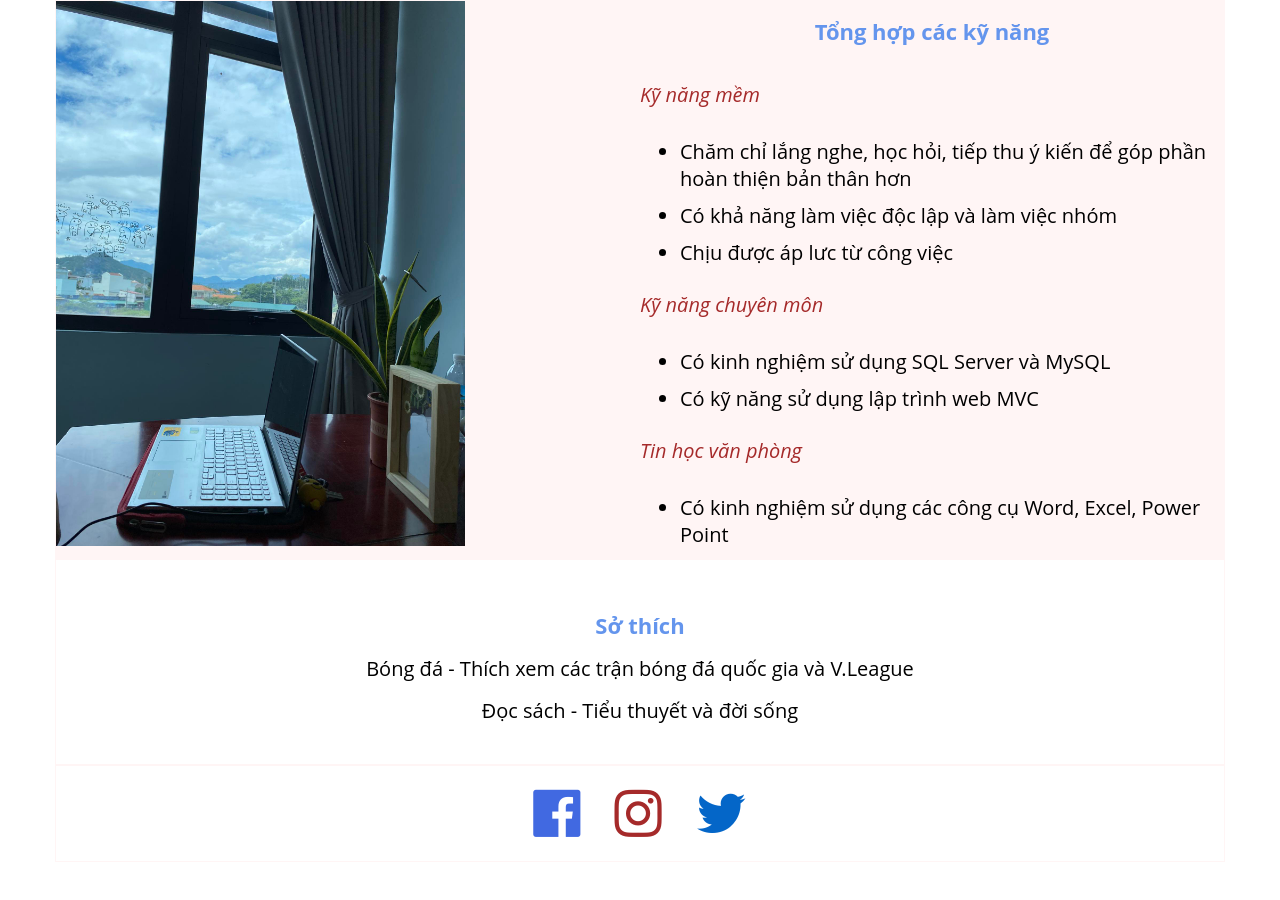
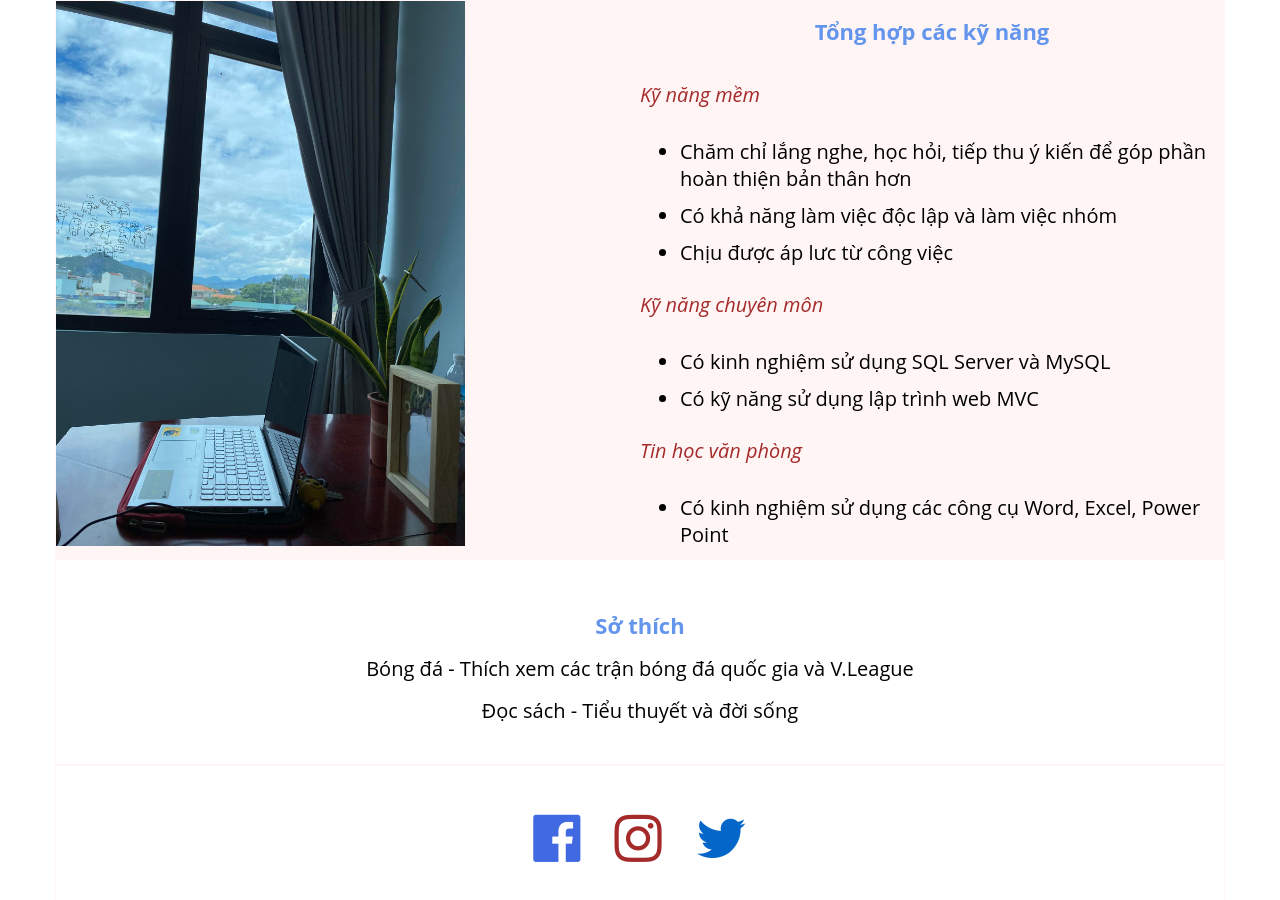
Before and after one commit to NgocDieu1101/TuyenDungVNPT, a plain HTML site: page CV.html in a window 1280 px wide. Shown: the part 1971-2871 px from the top of the page. Before the commit the page ends 2833 px from the top, so only its background shows below. Drawn offline with Linux system fonts and the light colour scheme.

Commit message:
Update code

```diff
--- a/asset/css/style.css
+++ b/asset/css/style.css
@@ -1131,7 +1131,6 @@ p {
   border: 1px solid #fff5f5;
   text-align: center;
   background-color:#fff;
-
 }
 
 .liking p {
@@ -1145,7 +1144,7 @@ p {
   border: 1px solid #fff5f5;
   width: 100%;
   text-align: center;
-  padding: 20px 0;
+  padding: 50px 0;
 }
 .icon a {
   color:rgba(0, 0, 0, 0.6);
@@ -1154,17 +1153,24 @@ p {
 }
 .icon a i {
   font-size: 55px;
+  line-height: 45px;
 }
 .fa-facebook-official {
   color:royalblue;
 }
+.fa-facebook-official:hover {
+  color:#184e77;
+}
 
-.fa-facebook-official:hover {
-  background-color: coral;
-}
 .fa-instagram {
   color: brown;
+}
+.fa-instagram:hover {
+  color: #7b2cbf;
 }
 .fa-twitter {
   color:#0466c8;
 }
+.fa-twitter:hover {
+  color:#4cc9f0;
+}
```
